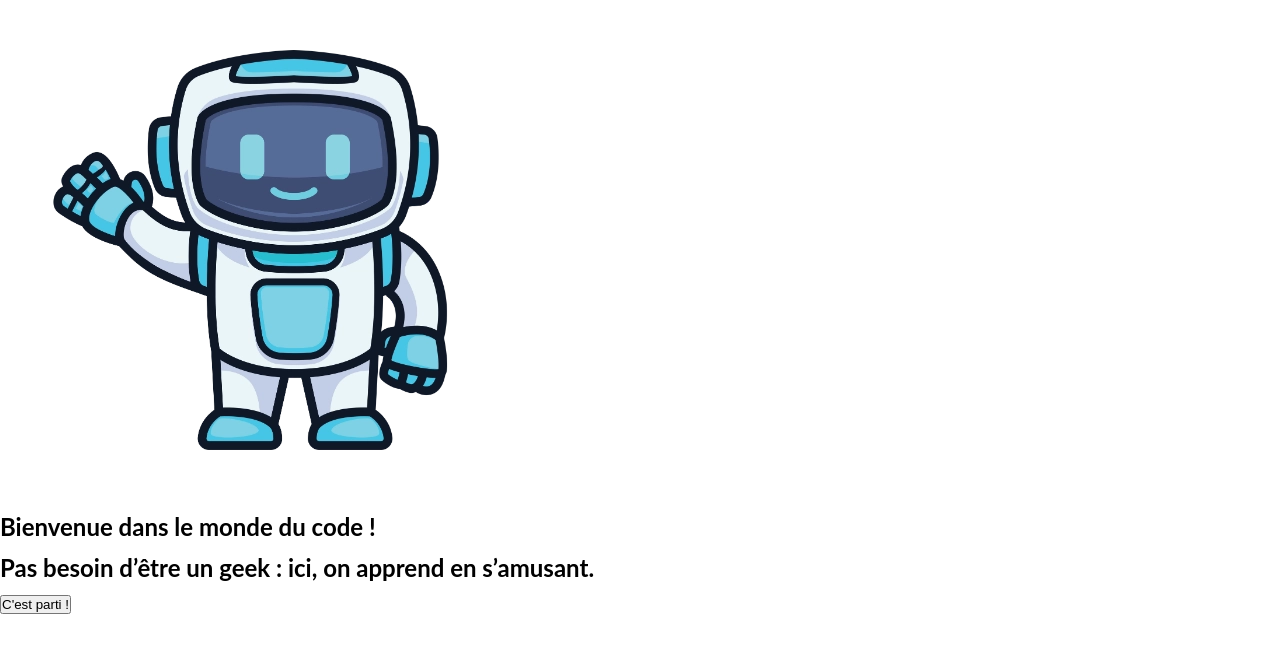
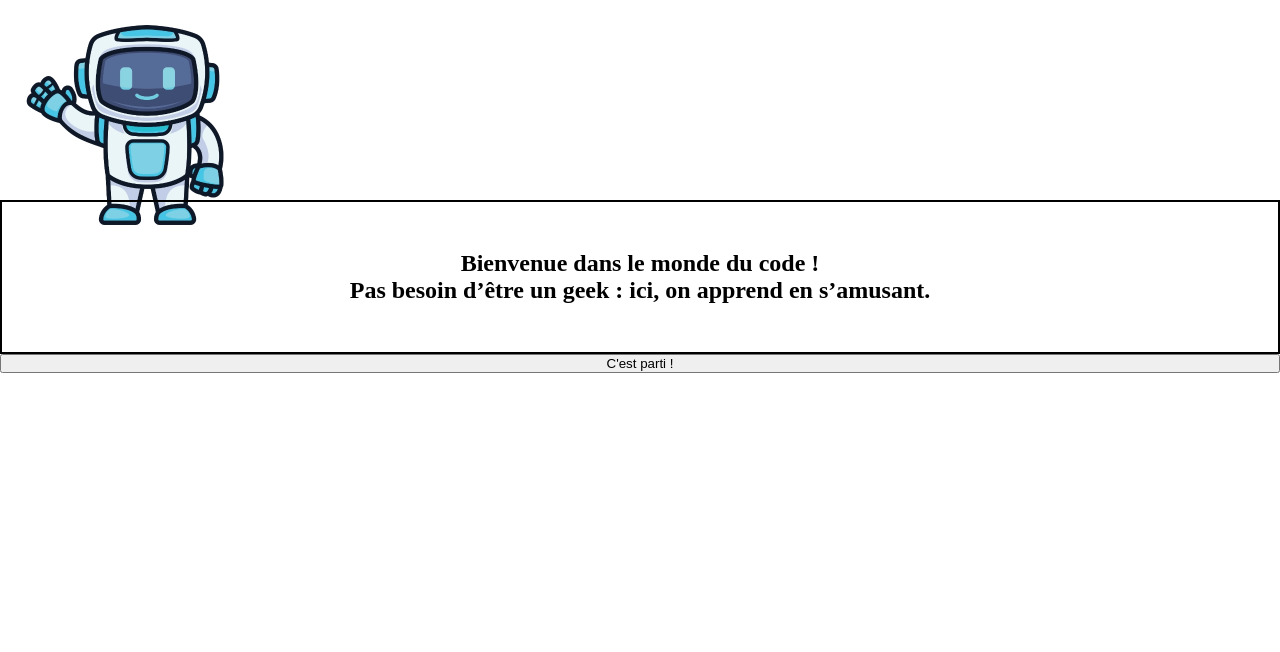
Before and after one commit to Sunnysmilen/Codeasy, a React (Vite) app in the folder client/: page / in a window 1280 px wide. Shown: the top 652 px of the page. Built offline with nearby package versions, Linux system fonts and the light colour scheme.

Commit message:
first css

```diff
--- a/client/src/App.css
+++ b/client/src/App.css
@@ -5,9 +5,6 @@
 }
 
 body {
-  font-family: "Lato", sans-serif;
-  font-size: 16px;
-  line-height: 1.7;
   margin: 0;
 }
 
--- a/client/src/pages/HomePage/HomePage.css
+++ b/client/src/pages/HomePage/HomePage.css
@@ -0,0 +1,15 @@
+.homepage-container {
+  display: flex;
+  flex-direction: column;
+
+  text-align: center;
+  img {
+    height: auto;
+    width: 250px;
+  }
+  section {
+    border: solid black 2px;
+    padding: 3rem;
+    margin-top: -50px;
+  }
+}
--- a/client/src/pages/HomePage/HomePage.tsx
+++ b/client/src/pages/HomePage/HomePage.tsx
@@ -1,8 +1,13 @@
+import "./HomePage.css";
+
 function HomePage() {
   return (
-    <div>
+    <div className="homepage-container">
+      <img
+        src="/image-accueil.webp"
+        alt="Robot souhaitant la bienvenue d'un signe de la main"
+      />
       <section>
-        <img src="/image-accueil.webp" alt="" />
         <h1>Bienvenue dans le monde du code ! </h1>
         <h2>Pas besoin d’être un geek : ici, on apprend en s’amusant.</h2>
       </section>
```
